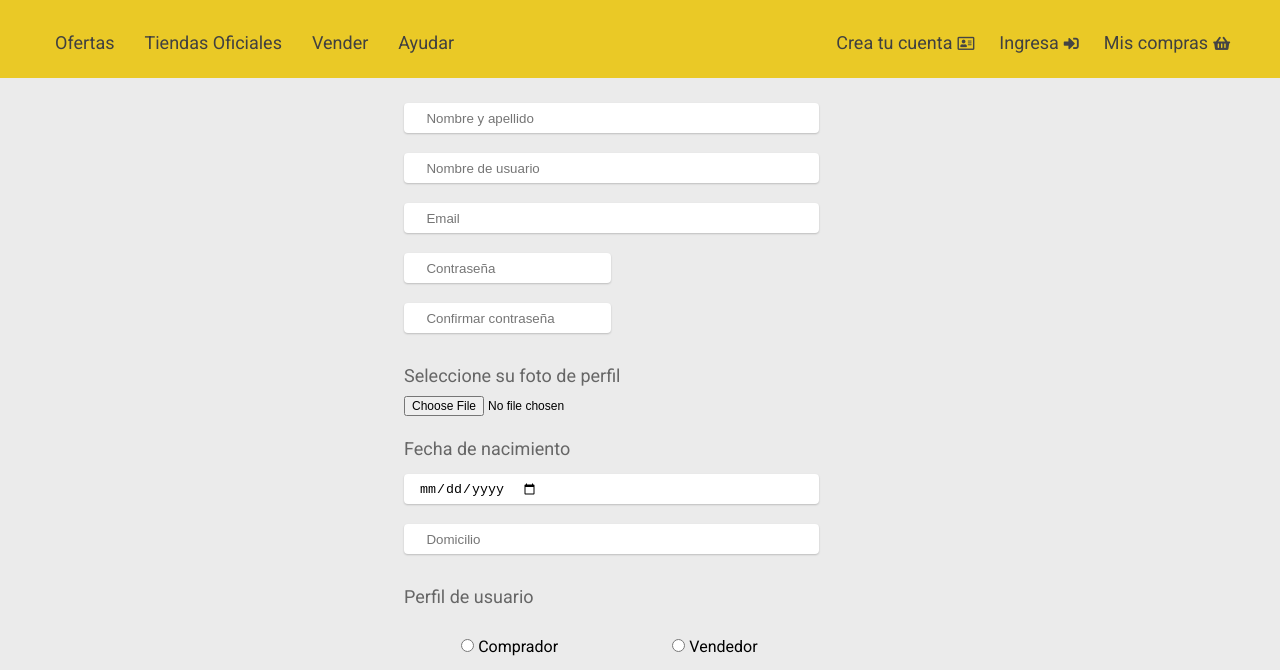
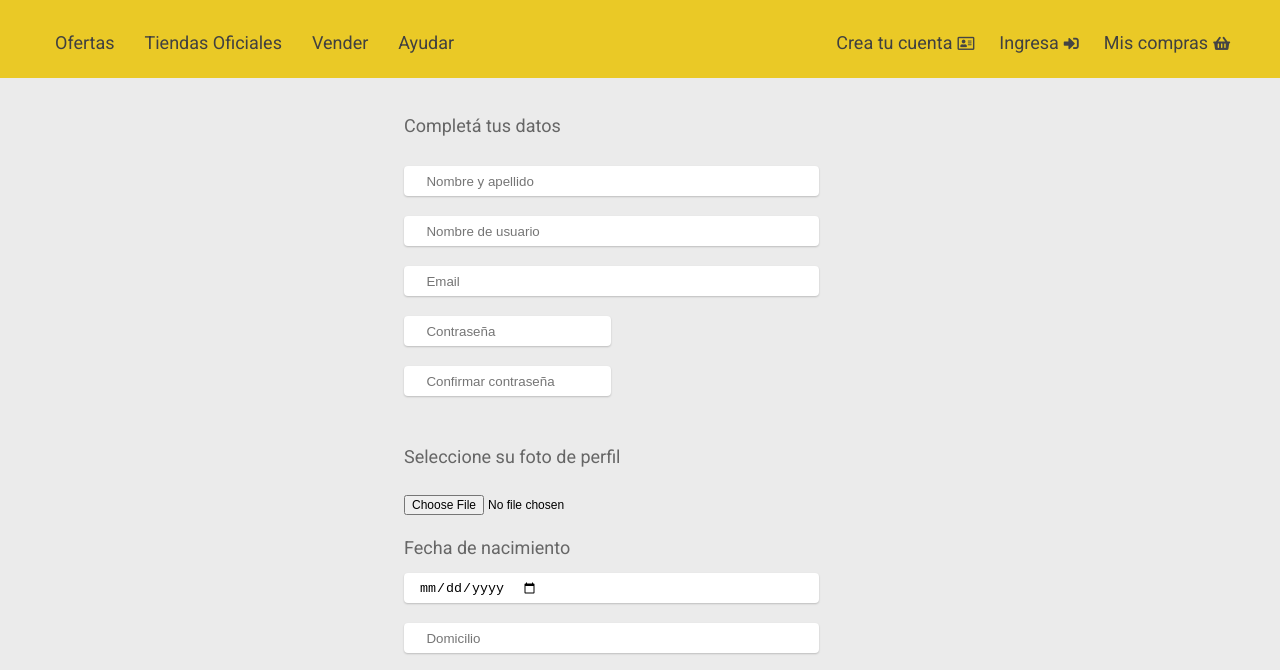
Before and after one commit to rsampaoli/proyecto-mercado-liebre, a website: page views/register.html in a window 1280 px wide. Shown: the part 74-744 px from the top of the page. Drawn offline with Linux system fonts and the light colour scheme.

```diff
--- a/public/css/register.css
+++ b/public/css/register.css
@@ -1,6 +1,5 @@
 * {
     box-sizing: border-box;
-    margin: 0;
 }
 
 .password {
@@ -11,12 +10,16 @@
 
 .fecha-de-nacimiento,
 .perfil-usuario,
-.intereses {
+.intereses, .datos {
     margin-bottom: 5px;
     margin-left: 0;
     padding-left: 20px;
     border-top: #ebebeb 2px solid;
     width: 100%;
+}
+
+.datos {
+    margin-top: 2%;
 }
 
 .foto-de-perfil {
@@ -415,4 +418,8 @@
         padding-top: 5vh;
     }
 
+    .datos {
+        margin-bottom: 0;
+    }
+
 }
--- a/public/css/styles.css
+++ b/public/css/styles.css
@@ -262,6 +262,7 @@
         margin: 0px 5px;
         font-size: 15px;
     }
+
     .busqueda-bar {
         display: block;
         margin: auto;
@@ -275,7 +276,7 @@
     }
 
     .busqueda-icon {
-       display: none;
+        display: none;
     }
 
 
@@ -391,7 +392,7 @@
     }
 
     .busqueda-icon {
-       display: none;
+        display: none;
     }
 
     .productos-ultima-compra {
--- a/views/register.html
+++ b/views/register.html
@@ -16,7 +16,6 @@
     <header class="main-header">
         <div class="main-header-top">
             <a href="/"><img src="/images/logo-mercado-liebre.svg" class="logo"></a>
-
             <input class="busqueda-bar" placeholder="Busqueda" type="text">
             <div class="busqueda-icon"> <button><i class="fas fa-search"></i></button></div>
             <h2 class="copy-header">
@@ -46,6 +45,7 @@
 
     <main>
         <form action="/registro" method="POST">
+            <h3 class="datos">Completá tus datos</h3>
             <div class="requerimientos1">
                 <input type="text" placeholder="  Nombre y apellido" name="nombreyapellido">
                 <input type="text" placeholder="  Nombre de usuario" name="usuario">
```
Also changed, not shown: views/home.html (+1 -1 lines).
